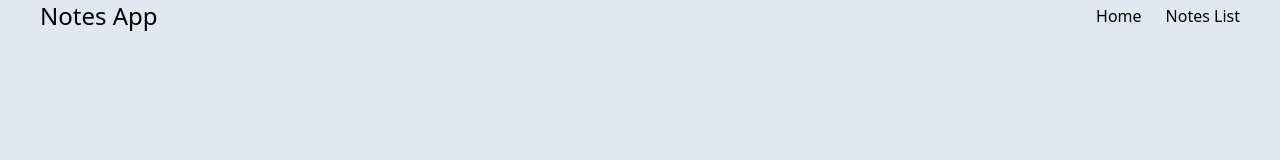
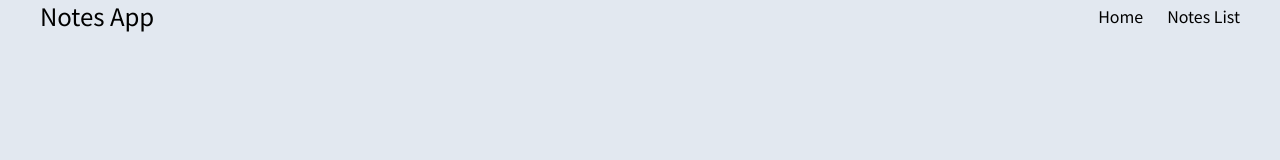
Before and after one commit to ShotaMatsushima/note-app, a Next.js app: page / in a window 1280 px wide. Shown: the top 160 px of the page. Built offline with nearby package versions, Linux system fonts and the light colour scheme.

Commit message:
add Noto_Sans_JP

```diff
--- a/app/layout.tsx
+++ b/app/layout.tsx
@@ -1,6 +1,13 @@
 import type { Metadata } from "next";
 import "./globals.css";
 import Link from "next/link";
+import { Noto_Sans_JP } from "next/font/google";
+
+const NotoSansJP = Noto_Sans_JP({
+  weight: ["400", "700"],
+  preload: true,
+  subsets: ["latin"],
+});
 
 export const metadata: Metadata = {
   title: "Notes App",
@@ -14,7 +21,7 @@ export default function RootLayout({
 }) {
   return (
     <html lang="ja">
-      <body className={`bg-slate-200`}>
+      <body className={`bg-slate-200 ${NotoSansJP.className}`}>
         <main className="pd-4 px-10">
           <div className="flex justify-between items-center">
             <Link href="/" className="font-medium text-2xl">
```
